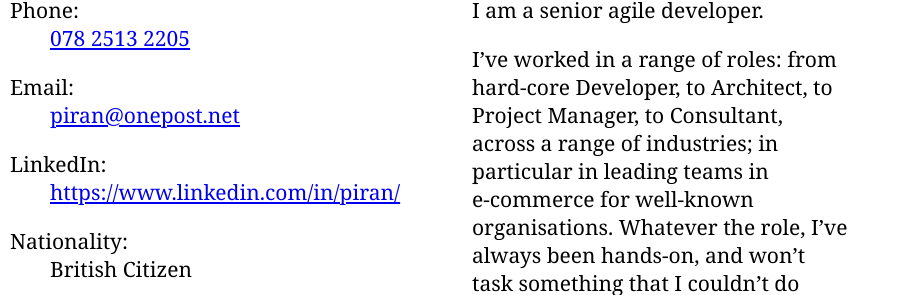
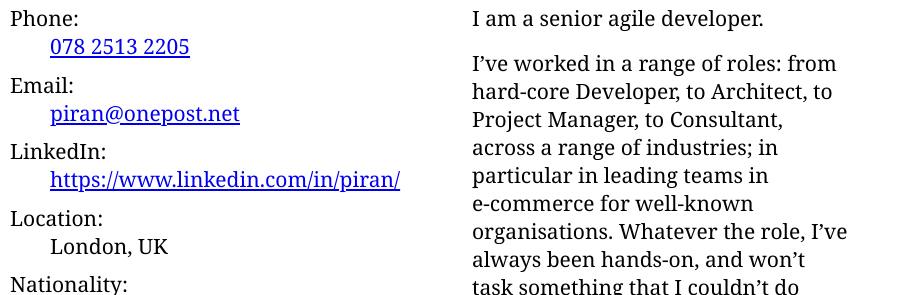
Before and after one commit to piranm/piranm.github.io, a plain HTML site: page cv/index.html in a window 1280 px wide. Shown: the part 193-488 px from the top of the page, without its empty margins (0-900 px from the left). Drawn offline with Linux system fonts and the light colour scheme.

Commit message:
minor layout changes for print

```diff
--- a/cv/index.html
+++ b/cv/index.html
@@ -2,7 +2,7 @@
 <html>
 <head>
   <link rel="stylesheet" href="style.css" />
-  <title>Piran&nbsp;Montford — Curriculum&nbsp;Vitae</title>
+  <title>Piran Montford — Curriculum Vitae</title>
 </head>
 
 <div class="page">
@@ -13,17 +13,15 @@
     <h2>Contact Details</h2>
     <dl>
       <dt>Phone:</dt>
-      <dd><a href="tel:+447825132205">078 2513 2205</a>
-      </dd>
+        <dd><a href="tel:+447825132205">078 2513 2205</a></dd>
       <dt>Email:</dt>
-      <dd><a href="mailto:piran@onepost.net">piran@onepost.net</a>
-      </dd>
+        <dd><a href="mailto:piran@onepost.net">piran@onepost.net</a></dd>
       <dt>LinkedIn:</dt>
-      <dd><a href="https://www.linkedin.com/in/piran/">https://www.linkedin.com/in/piran/</a>
-      </dd>
+        <dd><a href="https://www.linkedin.com/in/piran/">https://www.linkedin.com/in/piran/</a></dd>
+      <dt>Location:</dt>
+        <dd>London, UK</dd>
       <dt>Nationality:</dt>
-      <dd>British Citizen
-      </dd>
+        <dd>British Citizen</dd>
     </dl>
   </div>
 
@@ -117,7 +115,7 @@
     </h2>
     </p>
     <p>
-      Part of an e2x team initially brought on board to improve stability, I worked on integrating a new payment provider and handle requirements for Chinese ecommerce.
+      Part of a team initially brought on board to improve stability, I worked on integrating a new payment provider and handle requirements for Chinese ecommerce.
     </p>
     <p>
       Particularly successful was implementing a testing framework that allowed testing of the asynchronous queuing fulfilment and payment modules; this allowed us through tests to recreate the missing requirements, and to ensure no regression tests during
--- a/cv/style.css
+++ b/cv/style.css
@@ -9,13 +9,18 @@ h1 {
 }
 
 h1, h2 {
-  margin-top: 0;
+  margin-top: 0.25em;
   margin-bottom: 0.5em;
 }
 
-p, dd, dl {
+p, dl {
   margin-top: 0;
-  margin-bottom: 1em;
+  margin-bottom: 0.8em;
+}
+
+dd {
+  margin-top: 0;
+  margin-bottom: 0.5em;
 }
 
 .page {
```
